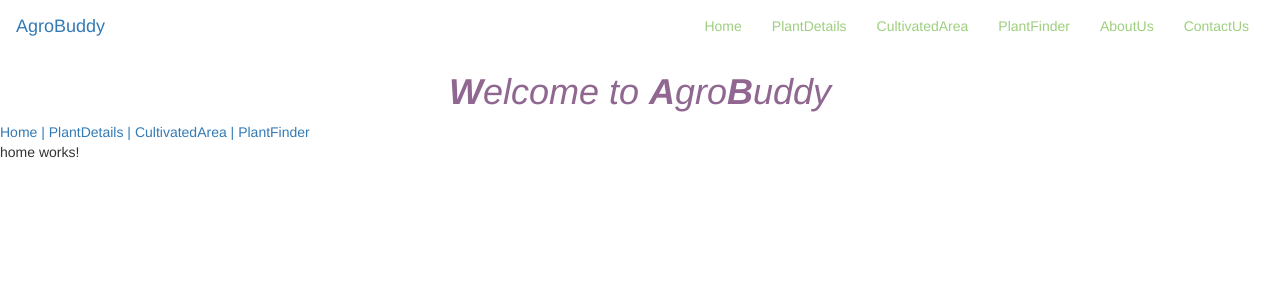
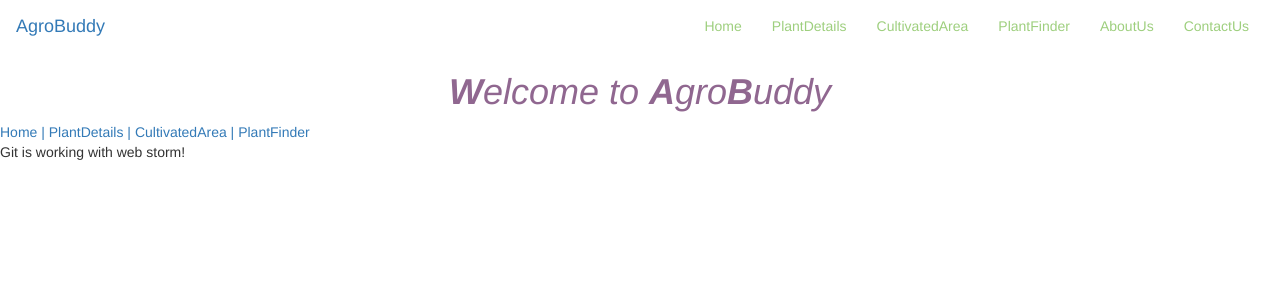
Before and after one commit to sWithanage/AgroBuddy, an Angular app in the folder WebApplication/Angular-Project/: page /home in a window 1280 px wide. Shown: the top 300 px of the page. Built offline with nearby package versions, Linux system fonts and the light colour scheme.

Commit message:
Checking whether webstorm is working or not!

```diff
--- a/WebApplication/Angular-Project/src/app/home/home.component.html
+++ b/WebApplication/Angular-Project/src/app/home/home.component.html
@@ -1 +1 @@
-<p>home works!</p>
+<p>Git is working with web storm!</p>
```
